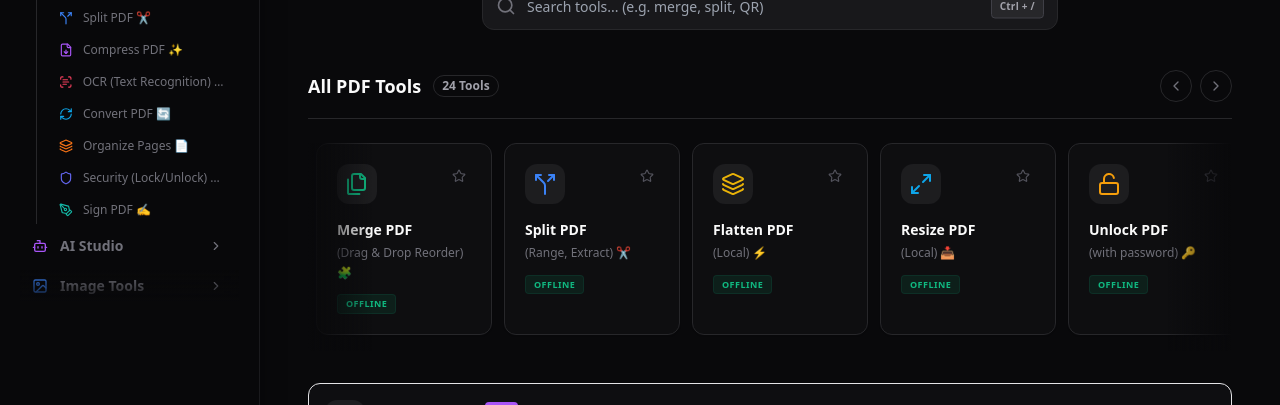
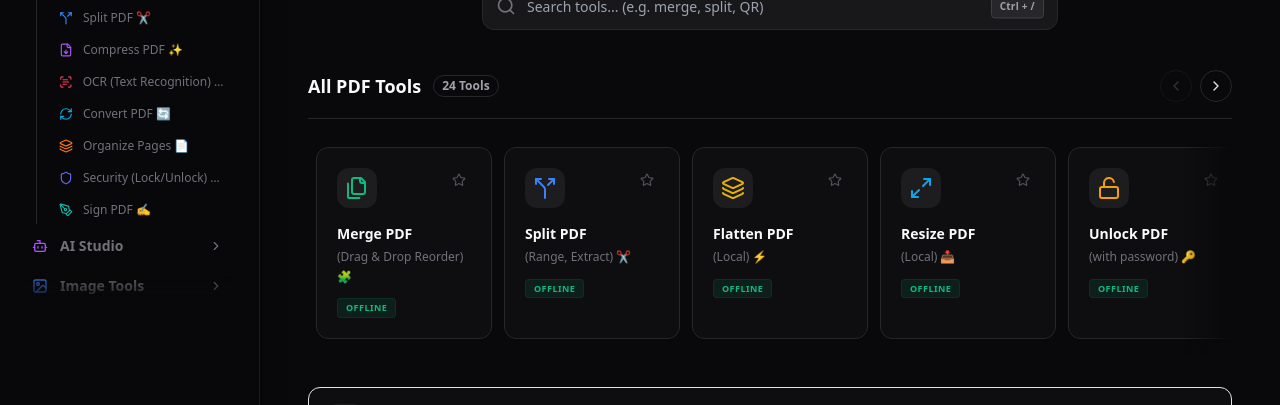
Before and after one commit to shashankkshashi626-dot/GostPDF, a React (Vite) app: page / in a window 1280 px wide. Shown: the part 222-627 px from the top of the page. Built offline with nearby package versions, Linux system fonts and the light colour scheme.

Commit message:
feat: add interactive horizontal scroll, drag scroll and wheel scroll to tools slider

```diff
--- a/src/App.tsx
+++ b/src/App.tsx
@@ -73,6 +73,81 @@ function DashboardContent() {
   const [searchQuery, setSearchQuery] = React.useState("")
   const [activeMenu, setActiveMenu] = React.useState("all-tools")
   const searchInputRef = React.useRef<HTMLInputElement>(null)
+
+  // Tools Horizontal Slider ref & scroll states
+  const sliderRef = React.useRef<HTMLDivElement>(null)
+  const [canScrollLeft, setCanScrollLeft] = React.useState(false)
+  const [canScrollRight, setCanScrollRight] = React.useState(true)
+
+  // Drag-to-scroll tracking
+  const [isMouseDown, setIsMouseDown] = React.useState(false)
+  const [startX, setStartX] = React.useState(0)
+  const [scrollLeftPos, setScrollLeftPos] = React.useState(0)
+  const [dragged, setDragged] = React.useState(false)
+
+  const updateScrollState = React.useCallback(() => {
+    const el = sliderRef.current
+    if (!el) return
+    setCanScrollLeft(el.scrollLeft > 5)
+    setCanScrollRight(el.scrollLeft < el.scrollWidth - el.clientWidth - 5)
+  }, [])
+
+  // Mouse wheel & resize horizontal scroll handler
+  React.useEffect(() => {
+    const el = sliderRef.current
+    if (!el) return
+
+    const handleWheel = (e: WheelEvent) => {
+      if (e.deltaY !== 0) {
+        e.preventDefault()
+        el.scrollBy({ left: e.deltaY * 1.5, behavior: "smooth" })
+      }
+    }
+
+    el.addEventListener("wheel", handleWheel, { passive: false })
+    el.addEventListener("scroll", updateScrollState)
+    window.addEventListener("resize", updateScrollState)
+
+    updateScrollState()
+
+    return () => {
+      el.removeEventListener("wheel", handleWheel)
+      el.removeEventListener("scroll", updateScrollState)
+      window.removeEventListener("resize", updateScrollState)
+    }
+  }, [updateScrollState])
+
+  const handleMouseDown = (e: React.MouseEvent) => {
+    const el = sliderRef.current
+    if (!el) return
+    setIsMouseDown(true)
+    setDragged(false)
+    setStartX(e.pageX - el.offsetLeft)
+    setScrollLeftPos(el.scrollLeft)
+  }
+
+  const handleMouseLeave = () => setIsMouseDown(false)
+  const handleMouseUp = () => setIsMouseDown(false)
+
+  const handleMouseMove = (e: React.MouseEvent) => {
+    if (!isMouseDown || !sliderRef.current) return
+    e.preventDefault()
+    const el = sliderRef.current
+    const x = e.pageX - el.offsetLeft
+    const walk = (x - startX) * 1.5
+    if (Math.abs(walk) > 5) {
+      setDragged(true)
+    }
+    el.scrollLeft = scrollLeftPos - walk
+  }
+
+  const scrollSliderLeft = () => {
+    sliderRef.current?.scrollBy({ left: -360, behavior: "smooth" })
+  }
+
+  const scrollSliderRight = () => {
+    sliderRef.current?.scrollBy({ left: 360, behavior: "smooth" })
+  }
 
   // Favourites — stored in localStorage
   const [favoritedTools, setFavoritedTools] = React.useState<string[]>(() => {
@@ -440,21 +515,25 @@ function DashboardContent() {
             <div className="flex items-center gap-2">
               <button
                 id="slide-left"
-                onClick={() => {
-                  const el = document.getElementById("tools-slider")
-                  if (el) el.scrollBy({ left: -360, behavior: "smooth" })
-                }}
-                className="h-8 w-8 flex items-center justify-center rounded-full border border-zinc-200 dark:border-zinc-800 hover:bg-zinc-100 dark:hover:bg-zinc-900 text-zinc-500 cursor-pointer transition-colors"
+                onClick={scrollSliderLeft}
+                disabled={!canScrollLeft}
+                className={`h-8 w-8 flex items-center justify-center rounded-full border border-zinc-200 dark:border-zinc-800 text-zinc-500 transition-all ${canScrollLeft
+                    ? "hover:bg-zinc-100 dark:hover:bg-zinc-900 cursor-pointer text-zinc-800 dark:text-zinc-200"
+                    : "opacity-40 cursor-not-allowed"
+                  }`}
+                title="Scroll left"
               >
                 <ChevronRight className="h-4 w-4 rotate-180" />
               </button>
               <button
                 id="slide-right"
-                onClick={() => {
-                  const el = document.getElementById("tools-slider")
-                  if (el) el.scrollBy({ left: 360, behavior: "smooth" })
-                }}
-                className="h-8 w-8 flex items-center justify-center rounded-full border border-zinc-200 dark:border-zinc-800 hover:bg-zinc-100 dark:hover:bg-zinc-900 text-zinc-500 cursor-pointer transition-colors"
+                onClick={scrollSliderRight}
+                disabled={!canScrollRight}
+                className={`h-8 w-8 flex items-center justify-center rounded-full border border-zinc-200 dark:border-zinc-800 text-zinc-500 transition-all ${canScrollRight
+                    ? "hover:bg-zinc-100 dark:hover:bg-zinc-900 cursor-pointer text-zinc-800 dark:text-zinc-200"
+                    : "opacity-40 cursor-not-allowed"
+                  }`}
+                title="Scroll right"
               >
                 <ChevronRight className="h-4 w-4" />
               </button>
@@ -477,22 +556,34 @@ function DashboardContent() {
             </div>
           ) : (
             // Slider wrapper with blur-edge mask
-            <div className="relative">
+            <div className="relative group/slider">
               {/* Left blur edge */}
-              <div className="pointer-events-none absolute left-0 top-0 bottom-0 w-16 z-10 bg-gradient-to-r from-zinc-50 dark:from-zinc-950 to-transparent" />
+              <div className={`pointer-events-none absolute left-0 top-0 bottom-0 w-12 z-10 bg-gradient-to-r from-zinc-50 dark:from-zinc-950 to-transparent transition-opacity duration-300 ${canScrollLeft ? "opacity-100" : "opacity-0"
+                }`} />
               {/* Right blur edge */}
-              <div className="pointer-events-none absolute right-0 top-0 bottom-0 w-16 z-10 bg-gradient-to-l from-zinc-50 dark:from-zinc-950 to-transparent" />
+              <div className={`pointer-events-none absolute right-0 top-0 bottom-0 w-12 z-10 bg-gradient-to-l from-zinc-50 dark:from-zinc-950 to-transparent transition-opacity duration-300 ${canScrollRight ? "opacity-100" : "opacity-0"
+                }`} />
 
               {/* Scrollable row */}
               <div
                 id="tools-slider"
-                className="flex gap-3 overflow-x-auto scroll-smooth pb-4 px-2"
-                style={{ scrollbarWidth: "none", msOverflowStyle: "none" }}
+                ref={sliderRef}
+                onMouseDown={handleMouseDown}
+                onMouseLeave={handleMouseLeave}
+                onMouseUp={handleMouseUp}
+                onMouseMove={handleMouseMove}
+                className={`flex gap-3 overflow-x-auto scroll-smooth pb-4 pt-1 px-2 select-none ${isMouseDown ? "cursor-grabbing" : "cursor-grab"
+                  }`}
+                style={{
+                  scrollbarWidth: "thin",
+                  scrollbarColor: theme === "dark" ? "#27272a transparent" : "#d4d4d8 transparent"
+                }}
               >
                 {filteredTools.map((t) => (
                   <div
                     key={t.id}
                     onClick={() => {
+                      if (dragged) return
                       if (t.isActive) {
                         openTool(t.id, t.name)
                       } else {
```
